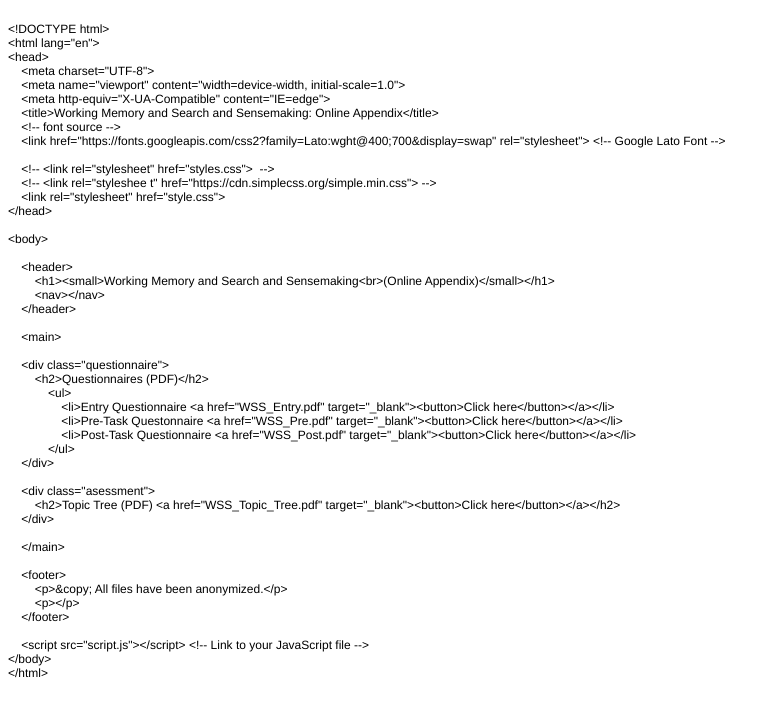
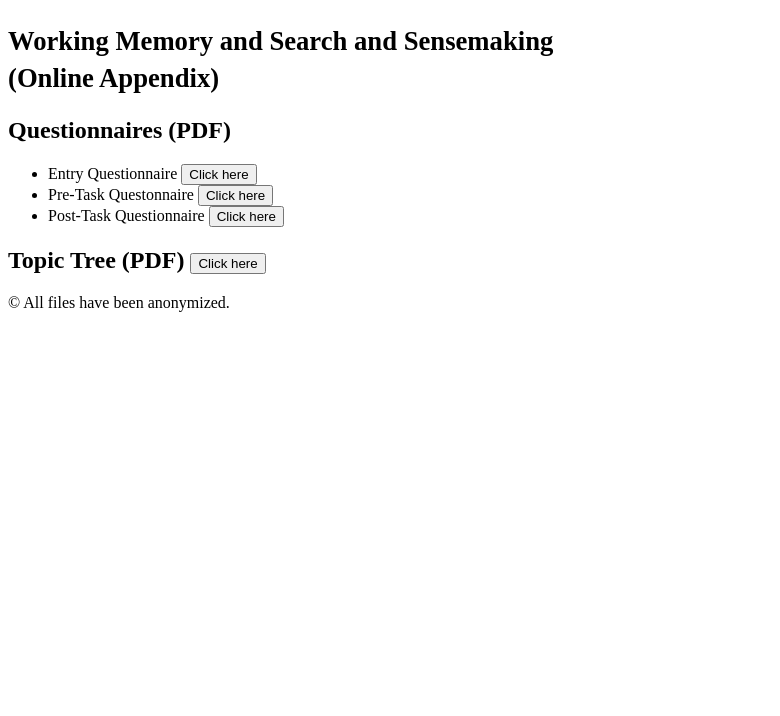
Before and after one commit to w-anon/w-anon.github.io, a plain HTML site: page WSS_index.html in a window 1280 px wide. Shown: the whole page, without its empty margins (0-780 px from the left). Drawn offline with Linux system fonts and the light colour scheme.

Commit message:
Update WSS_index.html

```diff
--- a/WSS_index.html
+++ b/WSS_index.html
@@ -1,64 +1,48 @@
-<!DOCTYPE html PUBLIC "-//W3C//DTD HTML 4.01//EN" "http://www.w3.org/TR/html4/strict.dtd">
-<html>
+
+<!DOCTYPE html>
+<html lang="en">
 <head>
-  <meta http-equiv="Content-Type" content="text/html; charset=utf-8">
-  <meta http-equiv="Content-Style-Type" content="text/css">
-  <title></title>
-  <meta name="Generator" content="Cocoa HTML Writer">
-  <meta name="CocoaVersion" content="2113">
-  <style type="text/css">
-    p.p1 {margin: 0.0px 0.0px 0.0px 0.0px; font: 12.0px Helvetica; min-height: 14.0px}
-    p.p2 {margin: 0.0px 0.0px 0.0px 0.0px; font: 12.0px Helvetica}
-  </style>
+    <meta charset="UTF-8">
+    <meta name="viewport" content="width=device-width, initial-scale=1.0">
+    <meta http-equiv="X-UA-Compatible" content="IE=edge">
+    <title>Working Memory and Search and Sensemaking: Online Appendix</title>
+    <!-- font source -->
+    <link href="https://fonts.googleapis.com/css2?family=Lato:wght@400;700&display=swap" rel="stylesheet"> <!-- Google Lato Font -->
+
+    <!-- <link rel="stylesheet" href="styles.css">  -->
+    <!-- <link rel="styleshee t" href="https://cdn.simplecss.org/simple.min.css"> -->
+    <link rel="stylesheet" href="style.css">
 </head>
+
 <body>
-<p class="p1"><br></p>
-<p class="p2">&lt;!DOCTYPE html&gt;</p>
-<p class="p2">&lt;html lang="en"&gt;</p>
-<p class="p2">&lt;head&gt;</p>
-<p class="p2"><span class="Apple-converted-space">    </span>&lt;meta charset="UTF-8"&gt;</p>
-<p class="p2"><span class="Apple-converted-space">    </span>&lt;meta name="viewport" content="width=device-width, initial-scale=1.0"&gt;</p>
-<p class="p2"><span class="Apple-converted-space">    </span>&lt;meta http-equiv="X-UA-Compatible" content="IE=edge"&gt;</p>
-<p class="p2"><span class="Apple-converted-space">    </span>&lt;title&gt;Working Memory and Search and Sensemaking: Online Appendix&lt;/title&gt;</p>
-<p class="p2"><span class="Apple-converted-space">    </span>&lt;!-- font source --&gt;</p>
-<p class="p2"><span class="Apple-converted-space">    </span>&lt;link href="https://fonts.googleapis.com/css2?family=Lato:wght@400;700&amp;display=swap" rel="stylesheet"&gt; &lt;!-- Google Lato Font --&gt;</p>
-<p class="p1"><br></p>
-<p class="p2"><span class="Apple-converted-space">    </span>&lt;!-- &lt;link rel="stylesheet" href="styles.css"&gt;<span class="Apple-converted-space">  </span>--&gt;</p>
-<p class="p2"><span class="Apple-converted-space">    </span>&lt;!-- &lt;link rel="styleshee t" href="https://cdn.simplecss.org/simple.min.css"&gt; --&gt;</p>
-<p class="p2"><span class="Apple-converted-space">    </span>&lt;link rel="stylesheet" href="style.css"&gt;</p>
-<p class="p2">&lt;/head&gt;</p>
-<p class="p1"><br></p>
-<p class="p2">&lt;body&gt;</p>
-<p class="p1"><span class="Apple-converted-space">    </span></p>
-<p class="p2"><span class="Apple-converted-space">    </span>&lt;header&gt;</p>
-<p class="p2"><span class="Apple-converted-space">        </span>&lt;h1&gt;&lt;small&gt;Working Memory and Search and Sensemaking&lt;br&gt;(Online Appendix)&lt;/small&gt;&lt;/h1&gt;</p>
-<p class="p2"><span class="Apple-converted-space">        </span>&lt;nav&gt;&lt;/nav&gt;</p>
-<p class="p2"><span class="Apple-converted-space">    </span>&lt;/header&gt;</p>
-<p class="p1"><br></p>
-<p class="p2"><span class="Apple-converted-space">    </span>&lt;main&gt;</p>
-<p class="p1"><br></p>
-<p class="p2"><span class="Apple-converted-space">    </span>&lt;div class="questionnaire"&gt;</p>
-<p class="p2"><span class="Apple-converted-space">        </span>&lt;h2&gt;Questionnaires (PDF)&lt;/h2&gt;</p>
-<p class="p2"><span class="Apple-converted-space">            </span>&lt;ul&gt;</p>
-<p class="p2"><span class="Apple-converted-space">                </span>&lt;li&gt;Entry Questionnaire &lt;a href="WSS_Entry.pdf" target="_blank"&gt;&lt;button&gt;Click here&lt;/button&gt;&lt;/a&gt;&lt;/li&gt;</p>
-<p class="p2"><span class="Apple-converted-space">                </span>&lt;li&gt;Pre-Task Questonnaire &lt;a href="WSS_Pre.pdf" target="_blank"&gt;&lt;button&gt;Click here&lt;/button&gt;&lt;/a&gt;&lt;/li&gt;</p>
-<p class="p2"><span class="Apple-converted-space">                </span>&lt;li&gt;Post-Task Questionnaire &lt;a href="WSS_Post.pdf" target="_blank"&gt;&lt;button&gt;Click here&lt;/button&gt;&lt;/a&gt;&lt;/li&gt;</p>
-<p class="p2"><span class="Apple-converted-space">            </span>&lt;/ul&gt;</p>
-<p class="p2"><span class="Apple-converted-space">    </span>&lt;/div&gt;</p>
-<p class="p1"><br></p>
-<p class="p2"><span class="Apple-converted-space">    </span>&lt;div class="asessment"&gt;</p>
-<p class="p2"><span class="Apple-converted-space">        </span>&lt;h2&gt;Topic Tree (PDF) &lt;a href="WSS_Topic_Tree.pdf" target="_blank"&gt;&lt;button&gt;Click here&lt;/button&gt;&lt;/a&gt;&lt;/h2&gt;</p>
-<p class="p2"><span class="Apple-converted-space">    </span>&lt;/div&gt;</p>
-<p class="p1"><span class="Apple-converted-space">        </span></p>
-<p class="p2"><span class="Apple-converted-space">    </span>&lt;/main&gt;</p>
-<p class="p1"><br></p>
-<p class="p2"><span class="Apple-converted-space">    </span>&lt;footer&gt;</p>
-<p class="p2"><span class="Apple-converted-space">        </span>&lt;p&gt;&amp;copy; All files have been anonymized.&lt;/p&gt;</p>
-<p class="p2"><span class="Apple-converted-space">        </span>&lt;p&gt;&lt;/p&gt;</p>
-<p class="p2"><span class="Apple-converted-space">    </span>&lt;/footer&gt;</p>
-<p class="p1"><br></p>
-<p class="p2"><span class="Apple-converted-space">    </span>&lt;script src="script.js"&gt;&lt;/script&gt; &lt;!-- Link to your JavaScript file --&gt;</p>
-<p class="p2">&lt;/body&gt;</p>
-<p class="p2">&lt;/html&gt;</p>
+
+    <header>
+        <h1><small>Working Memory and Search and Sensemaking<br>(Online Appendix)</small></h1>
+        <nav></nav>
+    </header>
+
+    <main>
+
+    <div class="questionnaire">
+        <h2>Questionnaires (PDF)</h2>
+            <ul>
+                <li>Entry Questionnaire <a href="WSS_Entry.pdf" target="_blank"><button>Click here</button></a></li>
+                <li>Pre-Task Questonnaire <a href="WSS_Pre.pdf" target="_blank"><button>Click here</button></a></li>
+                <li>Post-Task Questionnaire <a href="WSS_Post.pdf" target="_blank"><button>Click here</button></a></li>
+            </ul>
+    </div>
+
+    <div class="asessment">
+        <h2>Topic Tree (PDF) <a href="WSS_Topic_Tree.pdf" target="_blank"><button>Click here</button></a></h2>
+    </div>
+
+    </main>
+
+    <footer>
+        <p>&copy; All files have been anonymized.</p>
+        <p></p>
+    </footer>
+
+    <script src="script.js"></script> <!-- Link to your JavaScript file -->
 </body>
 </html>
```
